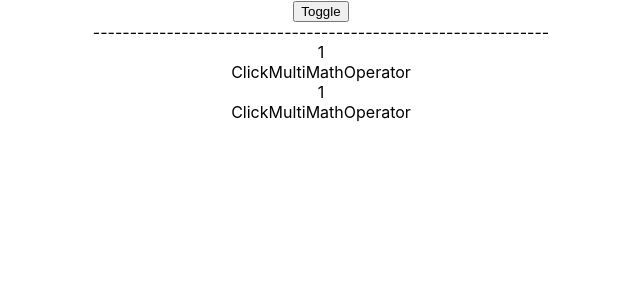
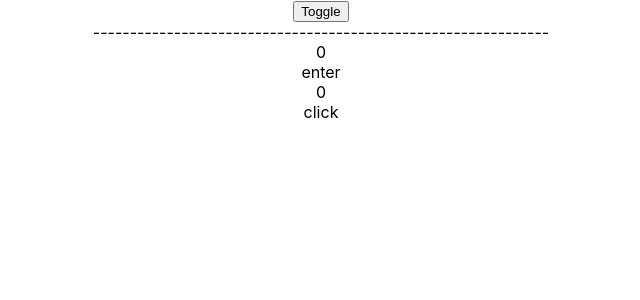
Before and after one commit to shanu3742/rect-tut-class-function, a React (Create React App) app: page / in a window 1280 px wide. Shown: the top 300 px of the page, without its empty margins (319-959 px from the left). Built offline with nearby package versions, Linux system fonts and the light colour scheme.

Commit message:
higher order component  basic

```diff
--- a/src/App.js
+++ b/src/App.js
@@ -16,8 +16,8 @@ function App() {
 
 
      <div>--------------------------------------------------------------</div>
-     <MouseOverMultiMathOperator />
-     <ClickMultiMathOperator />
+     <MouseOverMultiMathOperator buttonText='enter' />
+     <ClickMultiMathOperator buttonText="click" />
 
     </div>
   );
--- a/src/component/functionBasedAppr/ClickMulti/ClickMultiMathOperator.js
+++ b/src/component/functionBasedAppr/ClickMulti/ClickMultiMathOperator.js
@@ -1,16 +1,15 @@
 import React from 'react'
+import HocLogic from '../hoc/HocLogic';
 
-const ClickMultiMathOperator = () => {
-    const [mul,setMul] = React.useState(1);
-    const onMul = ()=> {
-        setMul((p) => p*2)
-    }
+const ClickMultiMathOperator = (props) => {
+  console.log(props)
+
   return (
    <>
-    <div>{mul}</div>
-    <div onClick={onMul}>ClickMultiMathOperator</div>
+
+    <div onClick={props.onDecrement}>{props.buttonText}</div>
    </>
   )
 }
 
-export default ClickMultiMathOperator
+export default HocLogic(ClickMultiMathOperator)
--- a/src/component/functionBasedAppr/EnterMulti/MouseOverMultiMathOperator.js
+++ b/src/component/functionBasedAppr/EnterMulti/MouseOverMultiMathOperator.js
@@ -1,16 +1,14 @@
 import React from 'react'
+import HocLogic from '../hoc/HocLogic';
 
-const MouseOverMultiMathOperator = () => {
-    const [mul,setMul] = React.useState(1);
-    const onMul = ()=> {
-        setMul((p) => p*2)
-    }
+const MouseOverMultiMathOperator = (props) => {
+
   return (
    <>
-    <div>{mul}</div>
-    <div onMouseEnter={onMul}>ClickMultiMathOperator</div>
+
+    <div onMouseEnter={props.onDecrement}>{props.buttonText}</div>
    </>
   )
 }
 
-export default MouseOverMultiMathOperator
+export default HocLogic(MouseOverMultiMathOperator)
--- /dev/null
+++ b/src/component/functionBasedAppr/hoc/HocLogic.js
@@ -0,0 +1,26 @@
+import { useState } from "react"
+
+const HocLogic= (WrapperCom) => {
+
+
+    const HocCom = (props) => {
+
+        // do something
+        const [count ,setCount]= useState(0);
+        const onIncrement = () => {
+            setCount(count+1)
+        }
+        const onDecrement = () => {
+             setCount(count-1)
+        }
+
+        return <div>
+           <div>{count}</div>
+            <WrapperCom {...props}  onIncrement={onIncrement} onDecrement = {onDecrement}/>
+        </div>
+    }
+
+    return HocCom
+
+}
+export default HocLogic;
```
